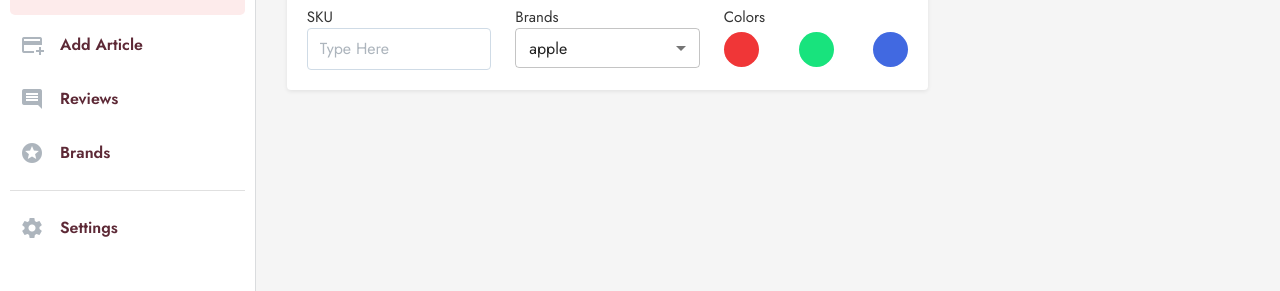
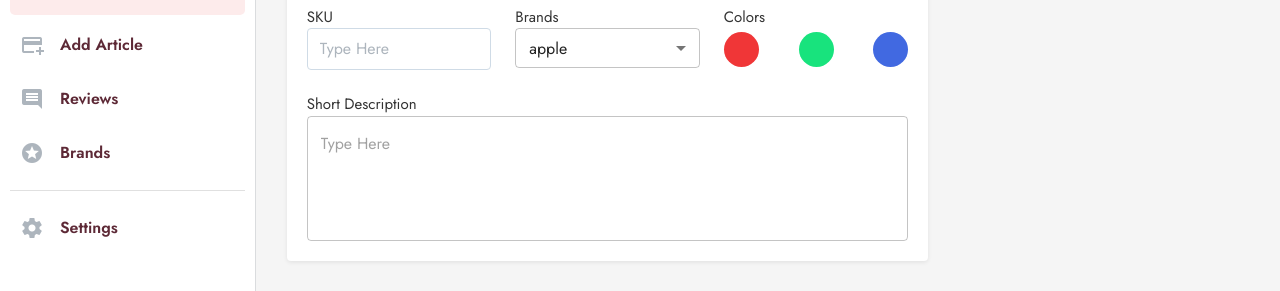
Before and after one commit to digita-webshop/digita-webshop-frontend, a React (Create React App) app: page /panel/add-product in a window 1280 px wide. Shown: the part 284-575 px from the top of the page. Built offline with nearby package versions, Linux system fonts and the light colour scheme.

Commit message:
feat(addProduct):add short description section

```diff
--- a/src/Components/AddProduct/Details/Details.tsx
+++ b/src/Components/AddProduct/Details/Details.tsx
@@ -5,6 +5,7 @@ import {
   MenuItem,
   Select,
   SelectChangeEvent,
+  TextField,
 } from "@mui/material";
 import { useRef, useState } from "react";
 import { brands } from "../../../Services/Utils/Data/data";
@@ -92,6 +93,17 @@ function Details() {
             thirdColor={thirdColor}
           />
         </Grid>
+        <Grid item xs={12}>
+          <PFormControl>
+            <FormLabel sx={formLabelStyles}>short description</FormLabel>
+            <TextField
+              placeholder="Type Here"
+              multiline
+              rows={4}
+              sx={{ width: "100%" }}
+            />
+          </PFormControl>
+        </Grid>
       </Grid>
     </CardWrapper>
   );
```
